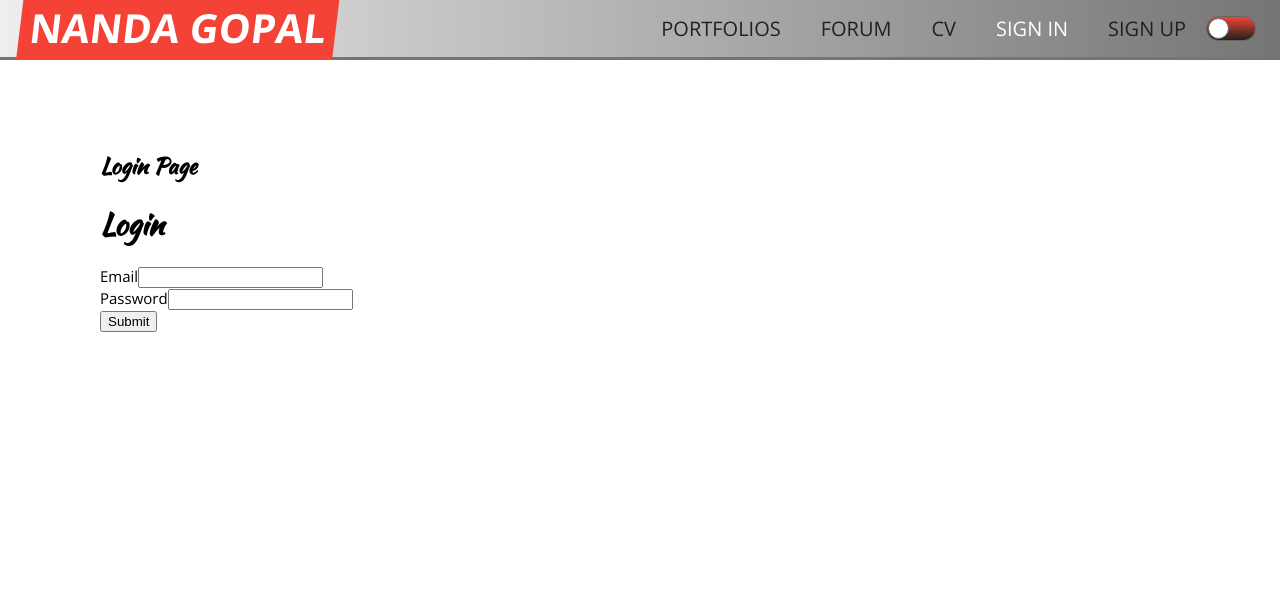
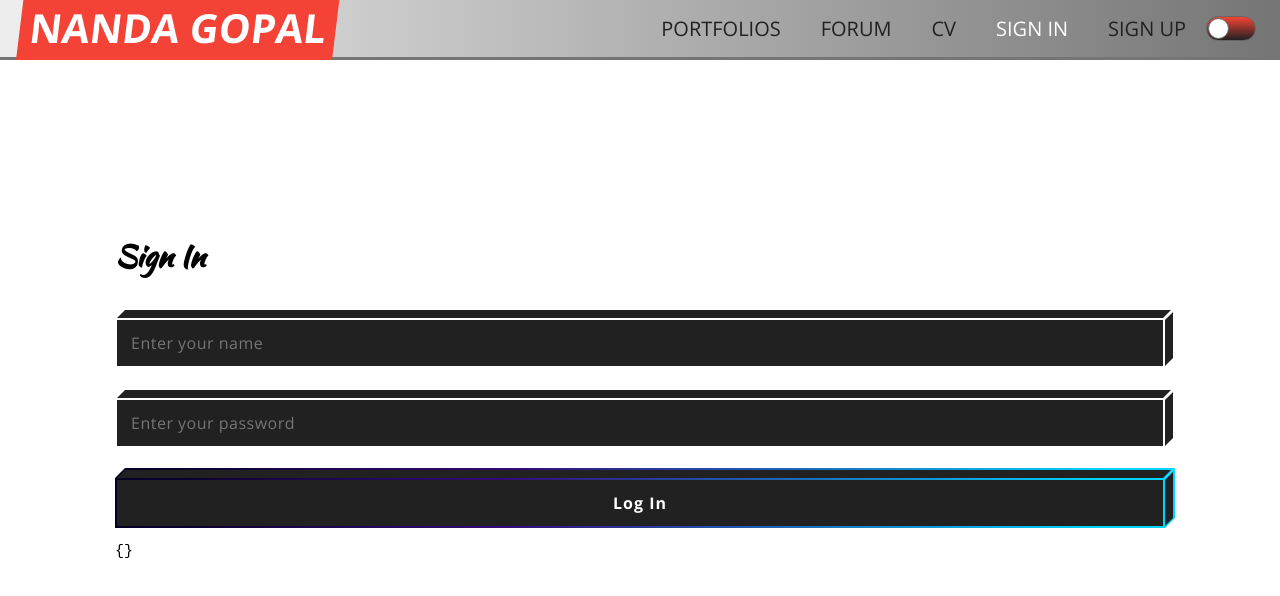
Before and after one commit to ChanManChan/nextJs-portfolio, a Next.js app: page /login in a window 1280 px wide. Shown: the top 596 px of the page. Built offline with nearby package versions, Linux system fonts and the light colour scheme.

Commit message:
refactored code

```diff
--- /dev/null
+++ b/components/global/Validator.js
@@ -0,0 +1,16 @@
+import * as yup from 'yup';
+
+const validationSchema = yup.object().shape({
+  username: yup.string().min(5).max(35).required('Please Enter a username'),
+  password: yup
+    .string()
+    .required('Please Enter your password')
+    .matches(
+      /^(?=.*[A-Za-z])(?=.*\d)(?=.*[@$!%*#?&])[A-Za-z\d@$!%*#?&]{8,}$/,
+      'Must Contain 8 Characters, One Uppercase, One Lowercase, One Number and one special case Character'
+    ),
+});
+
+module.exports = {
+  validationSchema,
+};
--- /dev/null
+++ b/components/shared/Cuboid.js
@@ -0,0 +1,59 @@
+import styled from 'styled-components';
+
+//! Cuboid edge thickness
+export const Bg_inner = styled.div`
+  background: #212121;
+  position: absolute;
+  left: 0.2rem;
+  top: 0.2rem;
+  right: 0.2rem;
+  bottom: 0.2rem;
+`;
+
+//! Front face (4 edges) of cuboid.
+export const Bg = styled.div`
+  position: absolute;
+  /* left, top, right, bottom <- all 0 to cover up the parent like the overlay i made with the flexbox project. Clinging to the edges of the parent element */
+  left: 0;
+  top: 0;
+  right: 0;
+  bottom: 0;
+  /*"background" <- Front edges color for the button */
+  background: ${(p) => p.theme.bg_gradient};
+  > ${Bg_inner} {
+    /* Button front face "top: 100%" transition */
+    transition: all 0.2s ease-in-out;
+  }
+`;
+//! Top face of the cuboid
+export const Bg_top = styled.div`
+  position: absolute;
+  height: 1rem;
+  /* "background" <- only for the button */
+  background: ${(p) => p.theme.bg_gradient};
+  bottom: 100%;
+  left: 0.5rem;
+  right: -0.5rem;
+  transform: skew(-45deg, 0);
+  margin: 0;
+  > ${Bg_inner} {
+    /* setting bottom edge to be null so that the thickness wont double up.*/
+    bottom: 0;
+  }
+`;
+//! Right face of the cuboid
+export const Bg_right = styled.div`
+  position: absolute;
+  /* "background" <- only for the button */
+  background: rgba(0, 212, 255, 1);
+  top: -0.5rem;
+  z-index: 0;
+  bottom: 0.5rem;
+  width: 1rem;
+  left: 100%;
+  transform: skew(0, -45deg);
+  > ${Bg_inner} {
+    /*setting left edge to be null so that the thickness wont double up. */
+    left: 0;
+  }
+`;
--- /dev/null
+++ b/components/shared/CustomButton.js
@@ -0,0 +1,53 @@
+import styled from 'styled-components';
+import { Bg_right, Bg_top, Bg_inner, Bg } from './Cuboid';
+
+const Text = styled.div`
+  /* "z-index" <- So that the button text comes up top */
+  position: relative;
+  z-index: 2;
+`;
+
+const Button = styled.button`
+  width: 100%;
+  display: block;
+  padding: 1.4rem 1.6rem;
+  background: transparent;
+  cursor: ${(p) => (p.disabled ? 'none' : 'pointer')};
+  outline: none;
+  border: 0;
+  color: #fff;
+  letter-spacing: 0.1rem;
+  font-weight: bold;
+  font-family: 'Open Sans', sans-serif;
+  font-size: 1.6rem;
+  position: relative;
+  &:hover,
+  :focus {
+    > ${Bg} {
+      > ${Bg_inner} {
+        /* Reveal the gradient front face of the button  */
+        top: 100%;
+      }
+    }
+  }
+  &:disabled {
+    background: #9e9e9e;
+    color: #eee;
+  }
+`;
+
+const CustomButton = ({ buttonText, disabled }) => (
+  <Button disabled={disabled}>
+    <Bg_top>
+      <Bg_inner />
+    </Bg_top>
+    <Bg_right>
+      <Bg_inner />
+    </Bg_right>
+    <Bg>
+      <Bg_inner />
+    </Bg>
+    <Text>{buttonText}</Text>
+  </Button>
+);
+export default CustomButton;
--- /dev/null
+++ b/components/shared/CustomForm.js
@@ -0,0 +1,73 @@
+import styled from 'styled-components';
+import CustomButton from './CustomButton';
+import CustomInput from './CustomInput';
+import { Formik, Form, Field } from 'formik';
+import { validationSchema } from '../global/Validator';
+
+//! Container
+const FormWrapper = styled.div`
+  width: 100%;
+  /* padding: top | right & left | bottom */
+  padding: 6.4rem 1.5rem 2.4rem;
+`;
+
+//! Page title
+const PageFunction = styled.div`
+  /* margin: top | right & left | bottom */
+  margin: 0 0 4rem;
+  > h1 {
+    font-size: 3rem;
+  }
+`;
+
+const loginForm = (buttonText) => (
+  <Formik
+    initialValues={{
+      username: '',
+      password: '',
+    }}
+    validationSchema={validationSchema}
+    onSubmit={(data, { setSubmitting, resetForm }) => {
+      setSubmitting(true);
+      setTimeout(() => {
+        console.log('FORM DATA: ', data);
+        setSubmitting(false);
+        resetForm();
+      }, 2000);
+    }}
+  >
+    {({ isSubmitting, errors }) => (
+      <Form>
+        <Field
+          name='username'
+          placeholder='Enter your name'
+          type='text'
+          as={CustomInput}
+        />
+        <Field
+          name='password'
+          placeholder='Enter your password'
+          type='password'
+          as={CustomInput}
+        />
+        <CustomButton
+          disabled={isSubmitting}
+          buttonText={buttonText}
+          type='submit'
+        />
+        <pre>{JSON.stringify(errors, null, 2)}</pre>
+      </Form>
+    )}
+  </Formik>
+);
+
+const CustomForm = ({ page, buttonText }) => (
+  <FormWrapper>
+    <PageFunction>
+      <h1>{page}</h1>
+    </PageFunction>
+    {loginForm(buttonText)}
+  </FormWrapper>
+);
+
+export default CustomForm;
--- /dev/null
+++ b/components/shared/CustomInput.js
@@ -0,0 +1,68 @@
+import styled from 'styled-components';
+import { Bg_right, Bg_top, Bg_inner, Bg } from './Cuboid';
+
+const Input = styled.input`
+  width: 100%;
+  padding: 1.4rem 1.6rem;
+  border: 0;
+  background: transparent;
+  color: #fff;
+  font-family: 'Open Sans', sans-serif;
+  letter-spacing: 0.05rem;
+  font-size: 1.6rem;
+  &:hover,
+  &:focus {
+    outline: none;
+    border: 0;
+  }
+  position: relative;
+  /*"z-index" <- So that the input comes up top */
+  z-index: 2;
+  &:focus ~ ${Bg_right} > ${Bg_inner}, &:focus ~ ${Bg_top} > ${Bg_inner} {
+    /* Cover the top and right face of the cuboid when focused */
+    /* Increase the top thickness of "Bg_inner" to cover the face*/
+    top: 100%;
+    background: rgba(255, 255, 255, 0.5);
+  }
+`;
+
+const Control = styled.div`
+  /*margin: top | right & left | bottom  */
+  margin: 0 0 3rem;
+  position: relative;
+  > ${Bg_top},> ${Bg_right},> ${Bg} {
+    /* Grey outline color for the input boxes */
+    background: rgba(255, 255, 255, 0.5);
+    /* Light grey glow transition when hovering over */
+    transition: background 0.2s ease-in-out;
+  }
+  > ${Bg_top},> ${Bg_right} {
+    > ${Bg_inner} {
+      /* top: 100%; smooth transition (top and right side of the Cuboid) */
+      transition: all 0.2s ease-in-out;
+    }
+  }
+  &:hover,
+  &:focus {
+    > ${Bg_top},> ${Bg_right},> ${Bg} {
+      /* Light grey glow */
+      background: rgba(255, 255, 255, 0.8);
+    }
+  }
+`;
+
+const InputField = ({ ...props }) => (
+  <Control>
+    <Input {...props} />
+    <Bg_top>
+      <Bg_inner />
+    </Bg_top>
+    <Bg_right>
+      <Bg_inner />
+    </Bg_right>
+    <Bg>
+      <Bg_inner />
+    </Bg>
+  </Control>
+);
+export default InputField;
--- a/components/styles/themes/dark.js
+++ b/components/styles/themes/dark.js
@@ -6,5 +6,7 @@ const theme = {
   staticColor2: '#757575',
   bodyBackgroundColor: '#000',
   bodyFontColor: '#fff',
+  bg_gradient:
+    'linear-gradient(90deg, rgba(2,0,36,1) 0%, rgba(52,9,121,1) 37%, rgba(0,212,255,1) 94%)',
 };
 export default theme;
--- a/components/styles/themes/light.js
+++ b/components/styles/themes/light.js
@@ -6,5 +6,7 @@ const theme = {
   staticColor2: '#757575',
   bodyBackgroundColor: '#fff',
   bodyFontColor: '#000',
+  bg_gradient:
+    'linear-gradient(90deg, rgba(2,0,36,1) 0%, rgba(52,9,121,1) 37%, rgba(0,212,255,1) 94%)',
 };
 export default theme;
--- a/package.json
+++ b/package.json
@@ -9,11 +9,13 @@
   },
   "dependencies": {
     "express": "^4.17.1",
+    "formik": "^2.1.4",
     "next": "9.3.6",
     "nprogress": "^0.2.0",
     "react": "16.13.1",
     "react-dom": "16.13.1",
-    "styled-components": "^5.1.0"
+    "styled-components": "^5.1.0",
+    "yup": "^0.28.5"
   },
   "devDependencies": {
     "babel-plugin-styled-components": "^1.10.7"
--- a/pages/login.js
+++ b/pages/login.js
@@ -1,34 +1,5 @@
+import Form from '../components/shared/CustomForm.js';
 const Login = () => {
-  return (
-    <>
-      <section className='section-title'>
-        <div className='px-2'>
-          <div className='pt-5 pb-4'>
-            <h1>Login Page</h1>
-          </div>
-        </div>
-      </section>
-      <div className='bwm-form'>
-        <div className='row'>
-          <div className='col-md-5 mx-auto'>
-            <h1 className='page-title'>Login</h1>
-            <form>
-              <div className='form-group'>
-                <label htmlFor='email'>Email</label>
-                <input type='email' className='form-control' id='email' />
-              </div>
-              <div className='form-group'>
-                <label htmlFor='password'>Password</label>
-                <input type='password' className='form-control' id='password' />
-              </div>
-              <button type='submit' className='btn btn-main bg-blue py-2 ttu'>
-                Submit
-              </button>
-            </form>
-          </div>
-        </div>
-      </div>
-    </>
-  );
+  return <Form page='Sign In' buttonText='Log In' />;
 };
 export default Login;
```
Also changed, not shown: components/shared/ShimmerButton.js (renamed from components/shared/Button.js), 1 other file (tests, documents, lock files or other folders).
